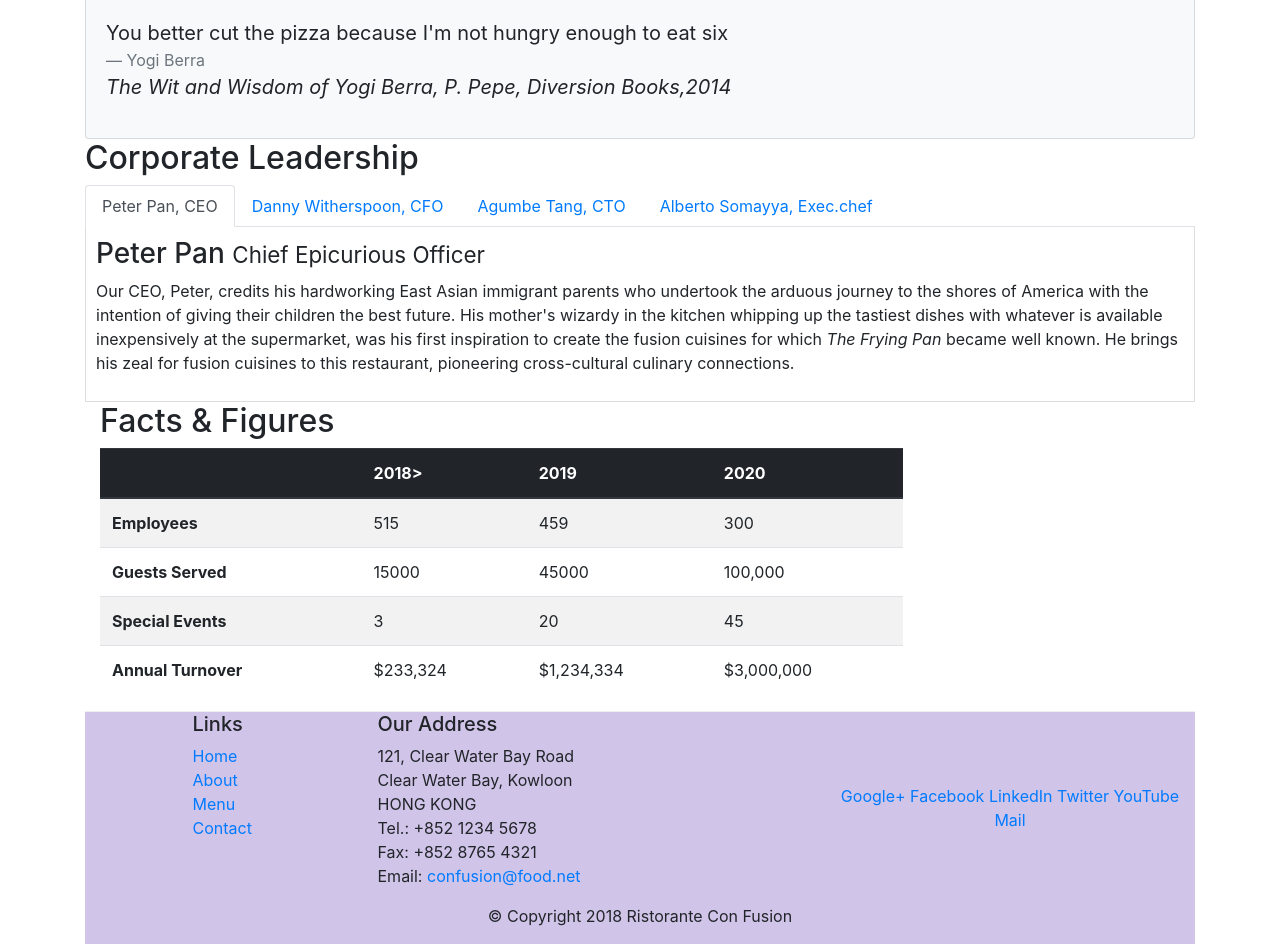
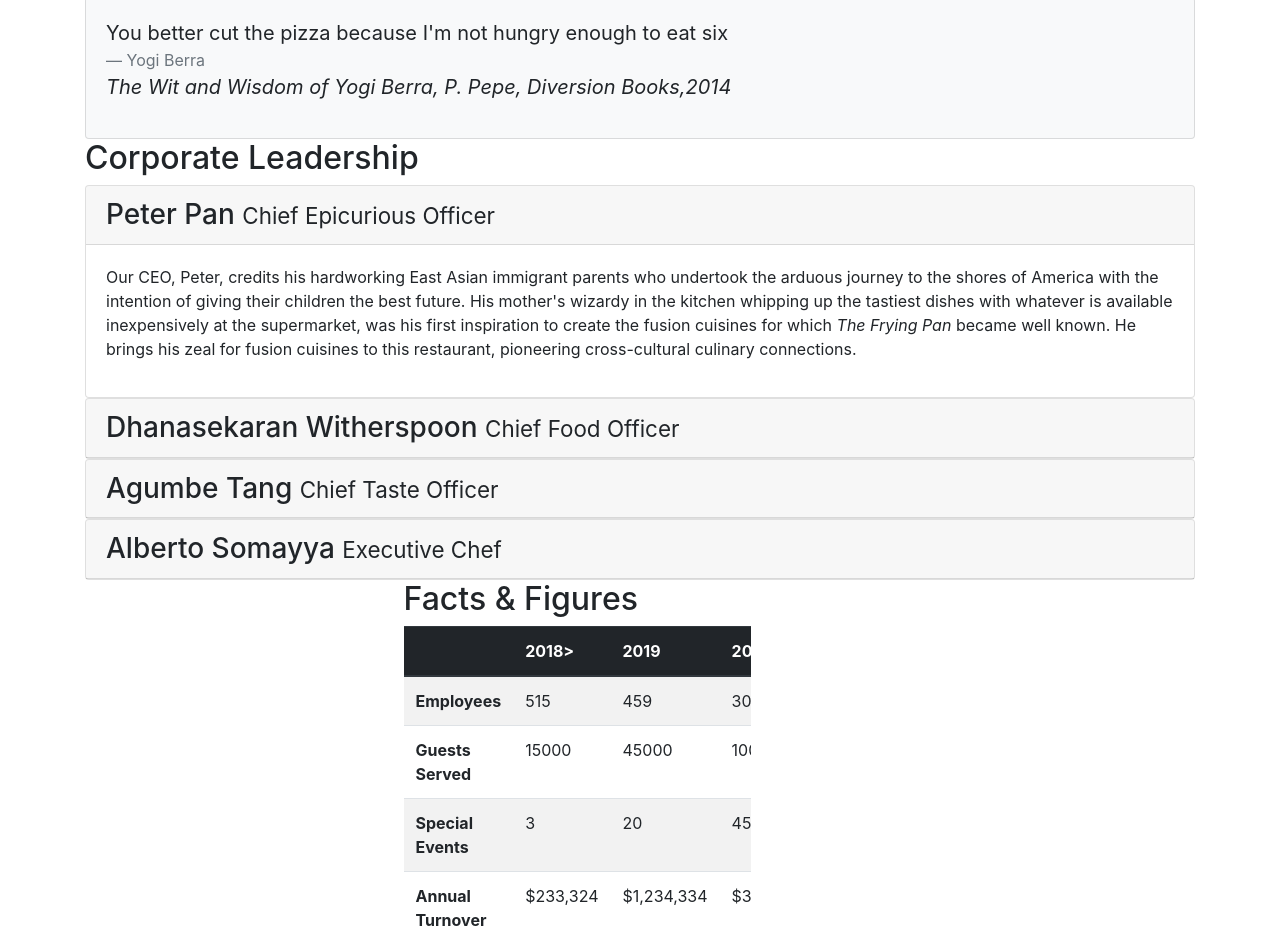
Before and after one commit to amalahema/Bootstrap, a website: page ABOUTUS.HTML in a window 1280 px wide. Shown: the part 857-1804 px from the top of the page. Drawn offline with nearby package versions, Linux system fonts and the light colour scheme.

Commit message:
accordin & collapse

```diff
--- a/ABOUTUS.HTML
+++ b/ABOUTUS.HTML
@@ -112,45 +112,69 @@
                 <!---col 12 rows for phone display sm-12 used to display the content in the entire width-->
                 <h2>Corporate Leadership</h2>
 
-                <ul class="nav nav-tabs"><!--heading of tab-->
-                   <li class="nav-item">
-                       <a class="nav-link active" href="#peter"
-                          role="tab" data-toggle="tab">Peter Pan, CEO</a>
-                   </li>
-                   <li class="nav-item">
-                    <a class="nav-link" href="#danny"
-                       role="tab" data-toggle="tab">Danny Witherspoon, CFO</a>
-                   </li>
-                   <li class="nav-item">
-                    <a class="nav-link" href="#agumbe"
-                       role="tab" data-toggle="tab">Agumbe Tang, CTO</a>
-                   </li>
-                   <li class="nav-item">
-                    <a class="nav-link" href="#alberto"
-                        role="tab" data-toggle="tab">Alberto Somayya, Exec.chef</a>
-                   </li>
-                </ul>
 
-                <div class="tab-content"><!--content of the tab-->
-                 <div role="tabpanel" class="tab-pane fade show active" id="peter">
-                    <h3>Peter Pan <small>Chief Epicurious Officer</small></h3>
+
+                <div id="accordion">
+                    <div class="card">
+                     <div class="card-header" role="tab" id="peterhead">
+                        <h3 class="mb-0">
+                            <a data-toggle="collapse" data-target="#Peter">
+                                Peter Pan <small>Chief Epicurious Officer</small>
+                            </a>
+                        </h3>
+                     </div>
+
+                        <div class="collapse show" id="peter" data-parent="accordion">
+                                <div class="card-body">
                                     <p class="d-none d-sm-block">Our CEO, Peter, credits his hardworking East Asian immigrant parents who undertook the arduous journey to the shores of America with the intention of giving their children the best future. His mother's wizardy in the kitchen whipping up the tastiest dishes with whatever is available inexpensively at the supermarket, was his first inspiration to create the fusion cuisines for which <em>The Frying Pan</em> became well known. He brings his zeal for fusion cuisines to this restaurant, pioneering cross-cultural culinary connections.</p>
                                 </div>
-                 <div role="tabpanel" class="tab-pane fade" id="danny">
-                    <h3>Dhanasekaran Witherspoon <small>Chief Food Officer</small></h3>
+                         </div>
+                    </div>
+                    <div class="card">
+                        <div class="card-header" role="tab" id="dannyhead">
+                        <h3 class="mb-0">
+                            <a class="collapsed" data-toggle="collapse" data-target="#danny">
+                            Dhanasekaran Witherspoon <small>Chief Food Officer</small>
+                            </a>
+                        </h3>
+                    </div>
+                    <div class="collapse" id="danny" data-parent="#accordion">
+                        <div class="card-body">
                             <p class="d-none d-sm-block">Our CFO, Danny, as he is affectionately referred to by his colleagues, comes from a long established family tradition in farming and produce. His experiences growing up on a farm in the Australian outback gave him great appreciation for varieties of food sources. As he puts it in his own words, <em>Everything that runs, wins, and everything that stays, pays!</em></p>
                         </div>
-                 <div role="tabpanel" class="tab-pane fade" id="agumbe">
-                    <h3>Agumbe Tang <small>Chief Taste Officer</small></h3>
+                    </div>
+                </div>
+                <div class="card">
+                        <div class="card-header" role="tab" id="agumbehead">
+                        <h3 class="mb-0">
+                            <a class="collapsed" data-toggle="collapse" data-target="#agumbe">
+                            Agumbe Tang <small>Chief Taste Officer</small>
+                            </a>
+                        </h3>
+                    </div>
+                    <div class="collapse" id="agumbe" data-parent="#accordion">
+                        <div class="card-body">
                             <p class="d-none d-sm-block">Blessed with the most discerning gustatory sense, Agumbe, our CTO, personally ensures that every dish that we serve meets his exacting tastes. Our chefs dread the tongue lashing that ensues if their dish does not meet his exacting standards. He lives by his motto, <em>You click only if you survive my lick.</em></p>
                         </div>
-                <div role="tabpanel" class="tab-pane fade" id="alberto">
-                    <h3>Alberto Somayya <small>Executive Chef</small></h3>
+                    </div>
+                </div>
+                <div class="card">
+                        <div class="card-header" role="tab" id="albertohead">
+                        <h3 class="mb-0">
+                            <a class="collapsed" data-toggle="collapse" data-target="#alberto">
+                            Alberto Somayya <small>Executive Chef</small>
+                            </a>
+                        </h3>
+                    </div>
+                    <div class="collapse" id="alberto" data-parent="#accordion">
+                        <div class="card-body">
                             <p class="d-none d-sm-block">Award winning three-star Michelin chef with wide International experience having worked closely with whos-who in the culinary world, he specializes in creating mouthwatering Indo-Italian fusion experiences. He says, <em>Put together the cuisines from the two craziest cultures, and you get a winning hit! Amma Mia!</em></p>
                         </div>
                     </div>
                 </div>
                 </div>
+                </div>
+
        <div class="row row-content">
             <div class="col-12 col-sm-9">
                 <h2> Facts &amp; Figures</h2>
```
Lines whose indentation alone changed are shown as unchanged.
